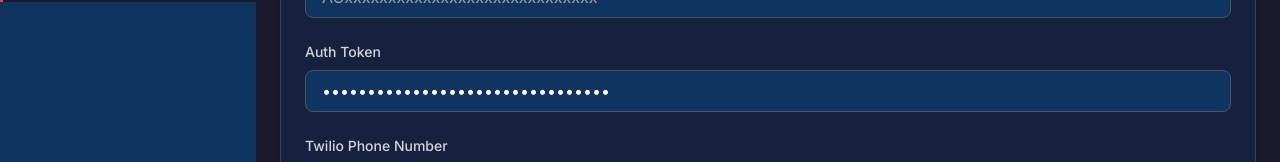
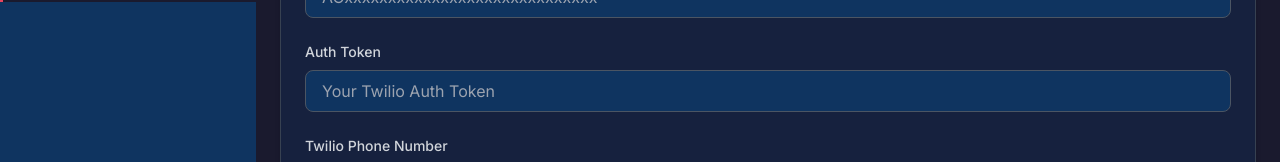
Before and after one commit to AlonurKomilov/text-sender-app, a website: page public/index.html in a window 1280 px wide. Both pictures are taken after a click on the button "Configure Twilio". Shown: the part 246-408 px from the top of the page. Drawn offline with nearby package versions, Linux system fonts and the light colour scheme.

Commit message:
Update index.html

```diff
--- a/public/index.html
+++ b/public/index.html
@@ -187,7 +187,7 @@
                 <div class="bg-dark-200 rounded-lg shadow-md border border-gray-700 p-6">
                     <form id="twilio-settings-form">
                         <div class="mb-6"><label for="account_sid" class="block text-sm font-medium text-gray-300 mb-2">Account SID</label><input type="text" id="account_sid" class="w-full bg-dark-300 border border-gray-600 rounded-lg px-4 py-2 text-white" placeholder="ACxxxxxxxxxxxxxxxxxxxxxxxxxxxxx" value=""></div>
-                        <div class="mb-6"><label for="auth_token" class="block text-sm font-medium text-gray-300 mb-2">Auth Token</label><input type="password" id="auth_token" class="w-full bg-dark-300 border border-gray-600 rounded-lg px-4 py-2 text-white" placeholder="Your Twilio Auth Token" value="a2bbb3715dd600abbe7e5b31fa193df9"></div>
+                        <div class="mb-6"><label for="auth_token" class="block text-sm font-medium text-gray-300 mb-2">Auth Token</label><input type="password" id="auth_token" class="w-full bg-dark-300 border border-gray-600 rounded-lg px-4 py-2 text-white" placeholder="Your Twilio Auth Token" value=""></div>
                         <div class="mb-6"><label for="phone_number" class="block text-sm font-medium text-gray-300 mb-2">Twilio Phone Number</label><input type="text" id="phone_number" class="w-full bg-dark-300 border border-gray-600 rounded-lg px-4 py-2 text-white" placeholder="+1234567890" value="+19498327439"></div>
                         <div class="flex justify-end"><button type="submit" class="btn bg-accent-100 hover:bg-accent-200 text-white py-2 px-4 rounded-lg">Save Settings</button></div>
                     </form>
```
